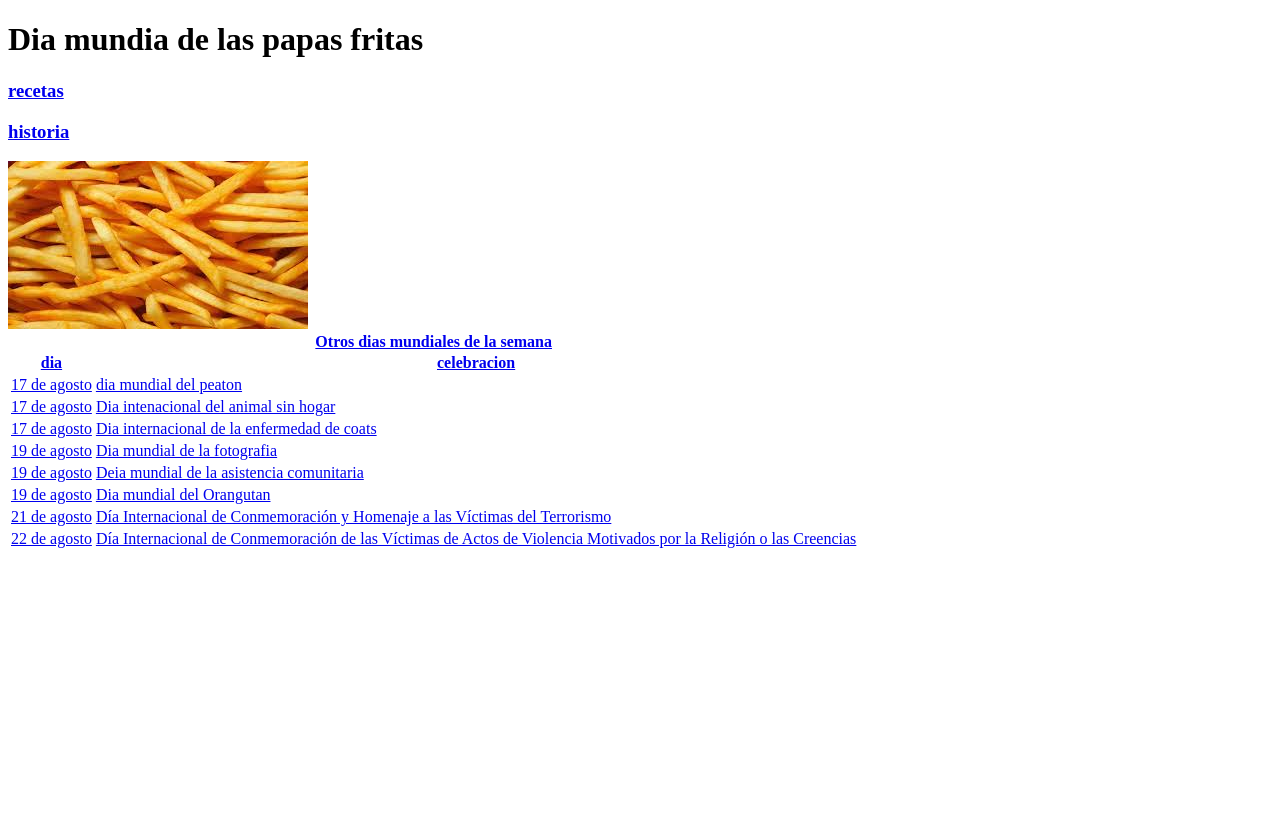
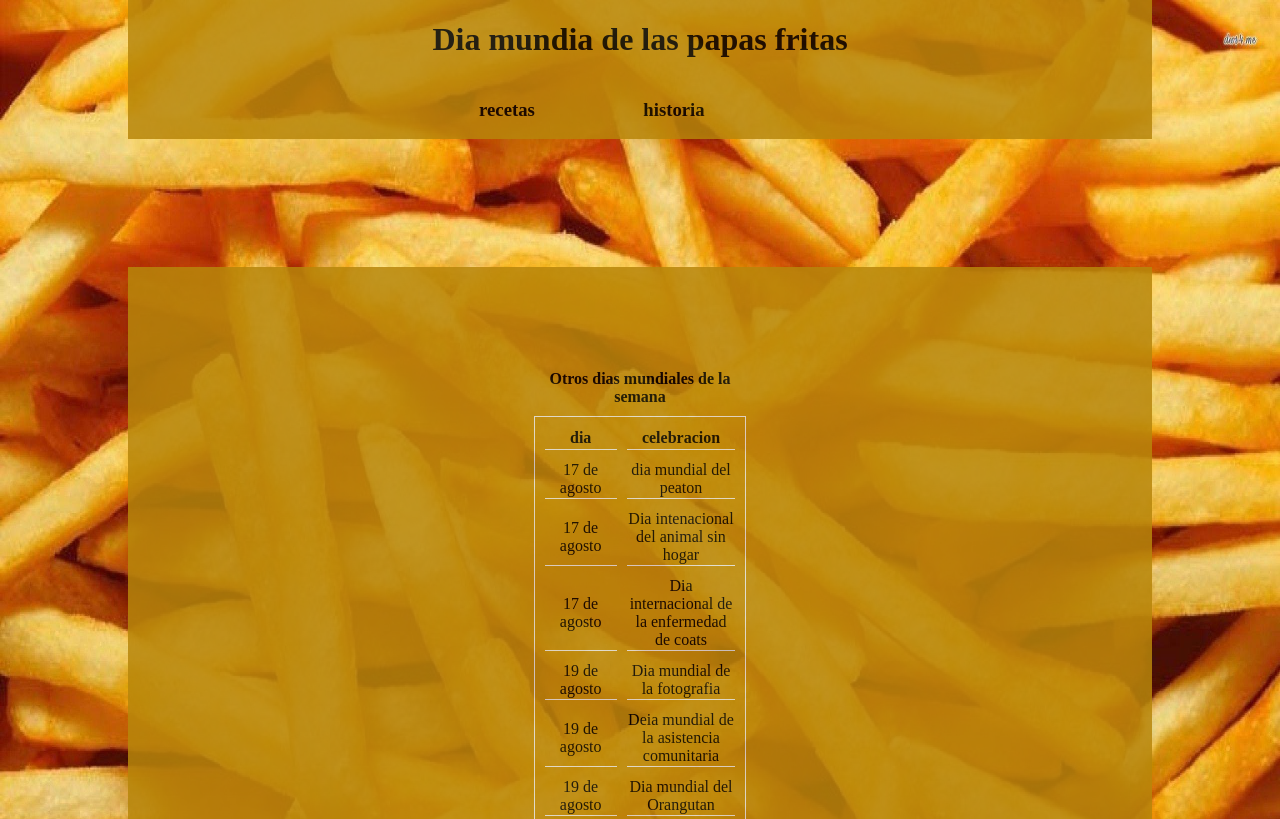
Before and after one commit to Belenochi/Uno, a plain HTML site: page index.html in a window 1280 px wide. Shown: the top 819 px of the page. Drawn offline with Linux system fonts and the light colour scheme.

Commit message:
hojas de estilo, ordende carpetas

```diff
--- /dev/null
+++ b/css/index.css
@@ -0,0 +1,75 @@
+.encabezado{
+    background-color: darkgoldenrod;
+    opacity: 0.85;
+    font-family: 'Times New Roman', Times, serif;
+    display: flex;
+    justify-content: center;
+    margin-left: 10%;
+    margin-right: 10%;
+}
+
+.encabezado h1{
+    color: black;
+}
+
+.secciones{
+    background-color: darkgoldenrod;
+    opacity: 0.85;
+    font-family: 'Times New Roman', Times, serif;
+    display: flex;
+    justify-content: center;
+    margin-left: 10%;
+    margin-right: 10%;
+}
+a:-webkit-any-link {
+    color: black;
+    cursor: pointer;
+    text-decoration: none;
+    margin-right: 10%;
+}
+
+.encabezado a{
+    margin: 0%;
+}
+
+.imgback{
+    width: 100%;
+    height: 150%;
+    position: absolute;
+    margin: 0%;
+    padding: 0%;
+}
+
+.tabla{
+    color: black;
+    background-color: darkgoldenrod;
+    opacity: 0.85;
+    display: flex;
+    justify-content: center;
+    margin-left: 10%;
+    margin-right: 10%;
+    margin-top: 10%;
+    text-align: center;
+}
+
+table {
+    border-spacing: 10px;
+    margin: 10%;
+    border: 1px solid #ddd;
+}
+
+th {
+    height: 20px;
+    width: 70px;
+    border-bottom: 1px solid #ddd;
+  }
+
+td{
+    border-bottom: 1px solid #ddd;
+}
+
+caption {
+    display: table-caption;
+    text-align: -webkit-center;
+    margin-bottom: 5%;
+}
--- a/index.html
+++ b/index.html
@@ -1,30 +1,31 @@
 <!DOCTYPE html>
 <html>
-
 <head>
     <meta name="description" content="Atributos de Tablas">
     <meta charset="UTF-8">
+    <link rel="stylesheet" href="css/index.css" type="text/css">
     <title>papas fritas</title>
 </head>
-<body>
-<header>
+
+<body style="margin: 0%;">
+    <img class="imgback" src="img/papas2.jpg" alt="">
+    <div class="encabezado">
         <h1>Dia mundia de las papas fritas</h1>
-</header>
-<div>
-    <h3><a href='recetas.html'> recetas</h3>
+    </div>
+    <div class="secciones">
+        <h3 style="text-decoration: none;"><a href='recetas.html'> recetas</h3>
         <h3><a href='historia.html'> historia</h3>
-
     </div>
-<img src="papas.jpg" alt="">
+    <div class="tabla">
         <table>
             <caption><strong>Otros dias mundiales de la semana</strong></caption>
-    <thead>
+            <thead class="encabezad">
                 <tr>
                     <th>dia</th>
                     <th>celebracion</th>
                 </tr>
             </thead>
-    <tbody>
+            <tbody class="tbody">
                 <tr>
                     <td>17 de agosto</td>
                     <td>dia mundial del peaton</td>
@@ -55,9 +56,12 @@
                 </tr>
                 <tr>
                     <td>22 de agosto</td>
-            <td>Día Internacional de Conmemoración de las Víctimas de Actos de Violencia Motivados por la Religión o las Creencias</td>
+                    <td>Día Internacional de Conmemoración de las Víctimas de Actos de Violencia Motivados por la
+                        Religión o las Creencias</td>
                 </tr>
             </tbody>
         </table>
+    </div>
 </body>
+
 </html>
```
Also changed, not shown: historia.html (+10 -11 lines), recetas.html (+11 -9 lines), codigo clase corregido/codigo.html (renamed from codigo.html), img/papas.jpg (renamed from papas.jpg), img/papas2.jpg (added). Lines whose indentation alone changed are shown as unchanged.
